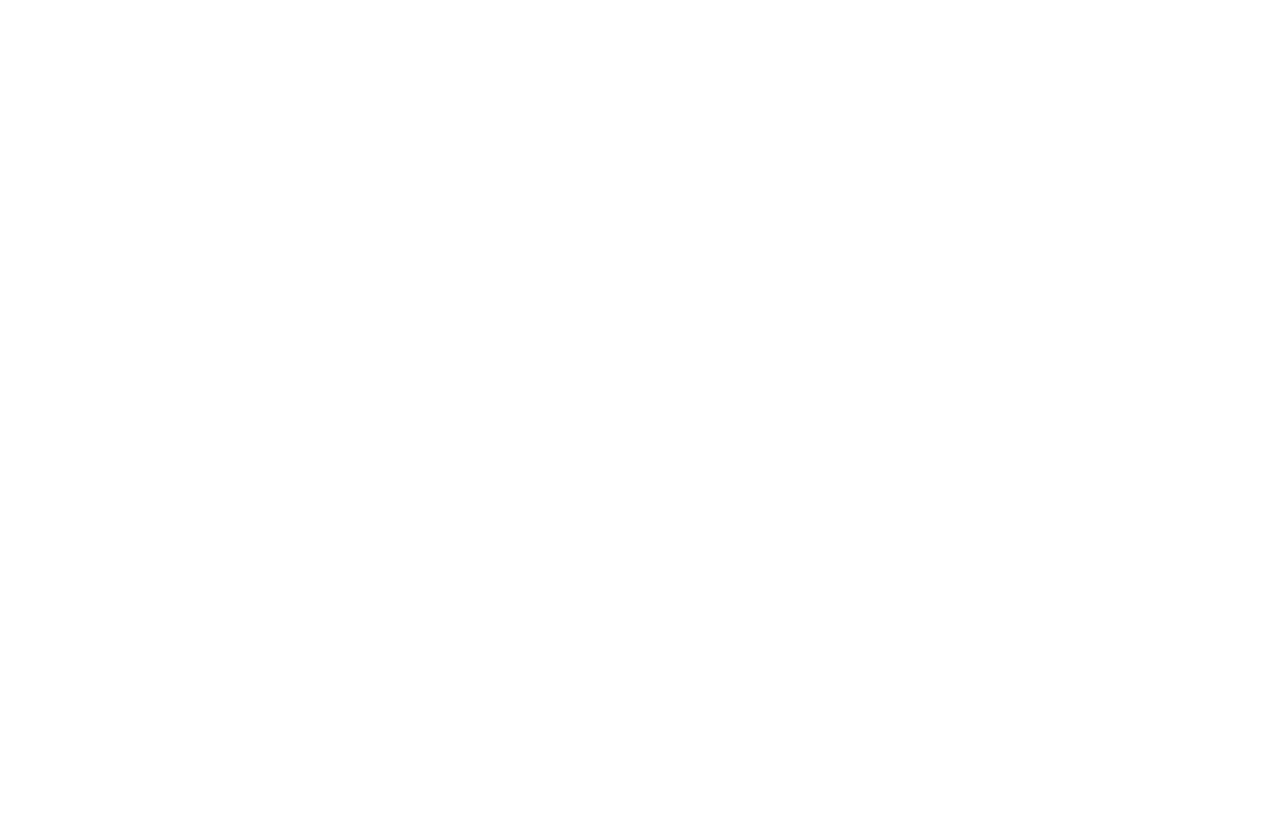
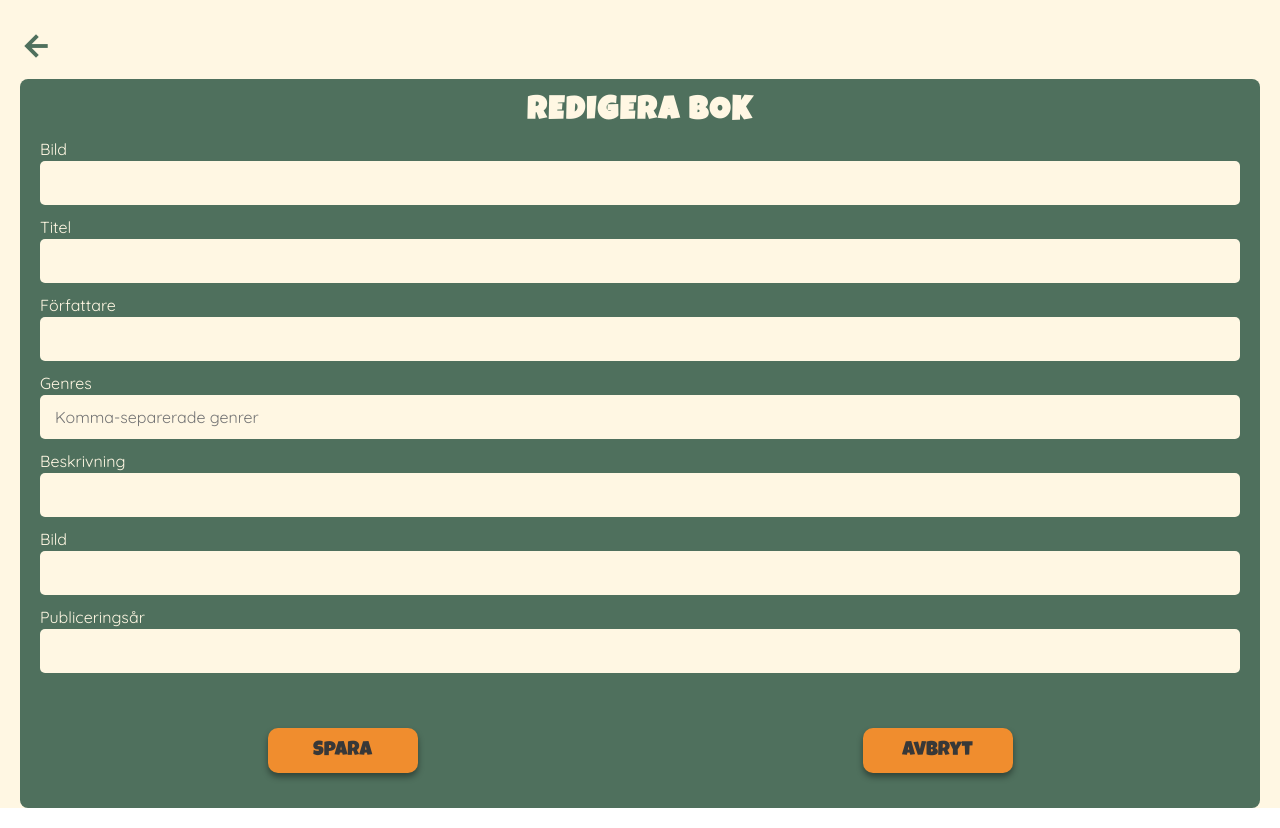
Before and after one commit to angien90/BookNest, a Vue app in the folder book-client/: page /#/editbook/1 in a window 1280 px wide. Before the commit this address had no page. Before the commit the page ends 800 px from the top, so only its background shows below. Built offline with nearby package versions, Linux system fonts and the light colour scheme; no server answers.

Commit message:
Add edit and delete funktion on AdminPanelPage

```diff
--- a/book-client/src/components/AdminPanelBooks.vue
+++ b/book-client/src/components/AdminPanelBooks.vue
@@ -23,6 +23,29 @@
 
 const goToAddBook = () => {
   router.push('/addbook');
+};
+
+const editBook = (id) => {
+  router.push(`/editbook/${id}`);
+};
+
+const deleteBook = async (id) => {
+  if (!confirm('Är du säker?')) return;
+
+  try {
+    const response = await fetch(`http://localhost:3000/books/${id}`, {
+      method: 'DELETE',
+      credentials: 'include'  // här!
+    });
+
+    if (response.ok) {
+      books.value = books.value.filter(book => book._id !== id);
+    } else {
+      alert('Misslyckades med att ta bort boken');
+    }
+  } catch (error) {
+    alert('Något gick fel vid borttagningen');
+  }
 };
 
 onMounted(async () => {
@@ -82,7 +105,6 @@
               <p>{{ book.genres.join(', ') }}</p>
               <p>{{ book.created_at }}</p>
 
-              <!-- Ikoner för ändra och delete (funktion ej påslagen)-->
               <div class="edit-delete">
                 <span class="material-symbols-outlined action-icon edit-icon" @click="editBook(book._id)" role="button" tabindex="0" aria-label="Ändra bok">edit</span>
                 <span class="material-symbols-outlined action-icon delete-icon" @click="deleteBook(book._id)" role="button" tabindex="0" aria-label="Ta bort bok">delete</span>
--- /dev/null
+++ b/book-client/src/components/EditBook.vue
@@ -0,0 +1,184 @@
+<script setup>
+import { ref, onMounted } from 'vue';
+import { useRoute, useRouter } from 'vue-router';
+
+const successMessage = ref('');
+const errorMessage = ref('');
+const route = useRoute();
+const bookId = route.params.id;
+const router = useRouter();
+
+const book = ref({
+  title: '',
+  author: '',
+  genres: [],
+  created_at: ''
+});
+
+// Hämta bokinfo vid laddning
+onMounted(async () => {
+  console.log("✅ Param ID från route:", bookId);
+
+  try {
+    const response = await fetch(`http://localhost:3000/books/${bookId}`, {
+      credentials: 'include'
+    });
+
+    const data = await response.json();
+    console.log("📚 Hämtar bok med ID:", bookId);
+    book.value = data;
+  } catch (error) {
+    console.error("❌ Kunde inte hämta bok:", error);
+  }
+});
+
+// Uppdatera boken
+const updateBook = async () => {
+  try {
+    const response = await fetch(`http://localhost:3000/books/${bookId}`, {
+      method: "PATCH",
+      headers: {
+        "Content-Type": "application/json"
+      },
+      credentials: "include", // 🔥 Detta krävs för att accessToken via cookie ska skickas med
+      body: JSON.stringify(book.value),
+    });
+
+    if (!response.ok) {
+      const data = await response.json();
+      errorMessage.value = data.message || `Fel vid uppdatering: ${response.status}`;
+      successMessage.value = '';
+      return; // Avbryt vidare körning vid fel
+    }
+
+    successMessage.value = "✅ Boken uppdaterades!";
+    errorMessage.value = '';
+  } catch (error) {
+    console.error("❌ Kunde inte uppdatera bok:", error.message);
+    errorMessage.value = error.message || "Kunde inte uppdatera boken. Försök igen.";
+    successMessage.value = '';
+  }
+};
+</script>
+
+<template>
+  <main>
+    <RouterLink to="/adminpanelbooks" aria-label="Gå tillbaka till startsidan">
+      <span class="material-symbols-outlined" id="arrow_back">arrow_back</span>
+    </RouterLink>
+
+    <section class="card">
+      <h2>Redigera bok</h2>
+
+      <form @submit.prevent="updateBook" v-if="book">
+        <label for="image"><p>Bild</p></label>
+<input class="book-form" type="text" id="image" v-model="book.image" required/>
+
+        <label for="title"><p>Titel</p></label>
+        <input class="book-form" type="text" id="title" v-model="book.title" required/>
+
+        <label for="author"><p>Författare</p></label>
+        <input class="book-form" type="text" id="author" v-model="book.author" required/>
+
+        <label for="genres"><p>Genres</p></label>
+        <input class="book-form" type="text" id="genres" v-model="genresStr" placeholder="Komma-separerade genrer"/>
+
+        <label for="description"><p>Beskrivning</p></label>
+        <input class="book-form" type="text" id="description" v-model="book.description"/>
+
+        <label for="image"><p>Bild</p></label>
+        <input class="book-form" type="text" id="image" v-model="book.image"/>
+
+        <label for="published_year"><p>Publiceringsår</p></label>
+        <input class="book-form" type="number" id="published_year" v-model="book.published_year"/>
+
+        <div v-if="successMessage" class="success">{{ successMessage }}</div>
+        <div v-if="errorMessage" class="error">{{ errorMessage }}</div>
+
+        <div class="buttons">
+          <button type="submit">Spara</button>
+          <button type="button" @click="router.push('/adminpanelbooks')">Avbryt</button>
+        </div>
+      </form>
+
+      <p v-else>Laddar bokinformation...</p>
+    </section>
+  </main>
+</template>
+
+<style lang="scss" scoped>
+main {
+  margin-bottom: 20px;
+  background-color: $creamwhite;
+}
+
+#arrow_back {
+  color: $green;
+  font-weight: 700;
+  font-size: 2rem;
+  margin-top: 30px;
+  margin-left: 20px;
+}
+
+section {
+  background-color: $green;
+  position: relative;
+  margin: 10px 20px;
+  padding: 10px 20px;
+  border-radius: 8px;
+}
+
+h2 {
+  text-align: center;
+  text-transform: uppercase;
+  font-family: $H1;
+  color: $creamwhite;
+  font-weight: 700;
+  letter-spacing: $letter_spacing_H2;
+  font-size: $mobile_font_size_H2;
+}
+
+p, input {
+  color: $creamwhite;
+  font-family: $body-font;
+}
+
+.book-form {
+  @include default-input;
+  width: 100%;
+}
+
+.buttons {
+  display: flex;
+  justify-content: space-around;
+  width: 100%;
+  gap: 10px;
+  margin-top: 20px;
+  padding: 0 10px;
+
+  button {
+    flex: 1;
+    max-width: 150px;
+    @include primary-button;
+  }
+}
+
+/* Errormeddelande */
+.success {
+    color: green;
+    background-color: #e6ffe6;
+    text-align: center;
+    padding: 10px;
+    margin-top: 30px;
+    border-radius: 5px;
+}
+
+.error {
+    color: red;
+    background-color: #ffe6e6;
+    text-align: center;
+    padding: 10px;
+    margin-top: 30px;
+    border-radius: 5px;
+}
+</style>
--- a/book-client/src/components/StartPage.vue
+++ b/book-client/src/components/StartPage.vue
@@ -78,7 +78,7 @@
         <RouterLink :to="`/bookpage/${book._id}`" class="booklink" :aria-label="`Visa detaljer för boken ${book.title} av ${book.author}`">
           <article>
             <div>
-               <img :src="'/fed24d-grupp15/images/' + book.image" :alt="book.title" width="300" height="400">
+              <img :src="'/fed24d-grupp15/images/' + book.image" :alt="book.title" width="300" height="400" fetchpriority="high">
               <h3>Titel:</h3>
               <p>{{ book.title }}</p>
               <h3>Författare:</h3>
--- a/book-client/src/router/index.js
+++ b/book-client/src/router/index.js
@@ -6,6 +6,7 @@
 import AddBooksView from "../views/AddBooksView.vue";
 import AdminPanelBookView from "../views/AdminPanelBookView.vue";
 import AdminUserView from "../views/AdminUserView.vue";
+import EditBook from "../views/EditBook.vue";
 
 const routes = [
   { path: "/", component: HomeView },
@@ -14,7 +15,8 @@
   { path: "/registerpage", component: RegisterView },
   { path: "/addbook", component: AddBooksView, meta: { requiresAuth: true }},
   { path: "/adminpanelbooks", component: AdminPanelBookView, meta: { requiresAuth: true }},
-  { path: "/adminpanelusers", component: AdminUserView, meta: { requiresAuth: true } }
+  { path: "/adminpanelusers", component: AdminUserView, meta: { requiresAuth: true }},
+  { path: '/editbook/:id', name: 'EditBook', component: () => import('@/views/EditBook.vue')}
 ];
 
 const router = createRouter({
--- /dev/null
+++ b/book-client/src/views/EditBook.vue
@@ -0,0 +1,10 @@
+<script setup>
+import EditBook from "../components/EditBook.vue";
+</script>
+
+<template>
+    <EditBook />
+</template>
+
+<style>
+</style>
```
Also changed, not shown: 2 other files (tests, documents, lock files or other folders).
